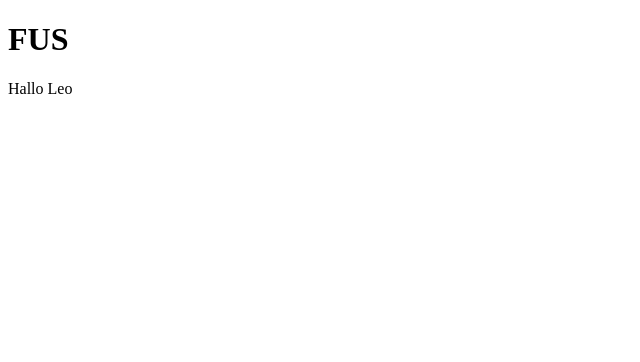
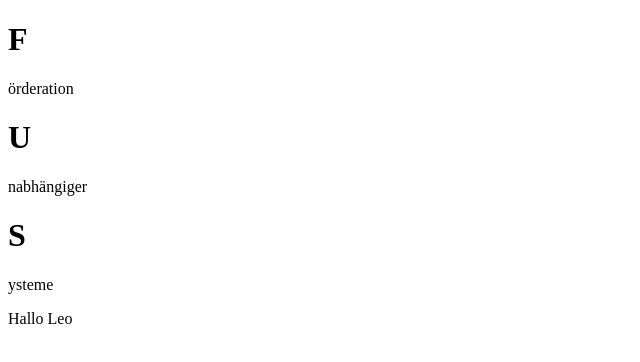
Before and after one commit to Lostpex/FUS_Website, a plain HTML site: page index.html in a window 1280 px wide. Shown: the whole page, without its empty margins (0-640 px from the left). Drawn offline with Linux system fonts and the light colour scheme.

Commit message:
Pending changes exported from your codespace

```diff
--- a/index.html
+++ b/index.html
@@ -8,7 +8,7 @@
 
 </head>
 <body>
-    <h1>FUS</h1>
+    <h1>F</h1><p>örderation</p><h1>U</h1><p>nabhängiger</p><h1>S</h1><p>ysteme</p>
     <p>Hallo Leo</p>
     <script src="javascript/index.js"></script>
 </body>
```
